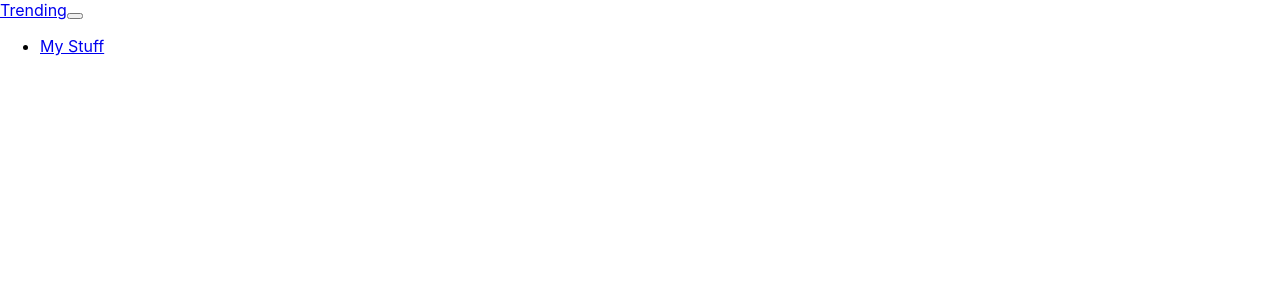
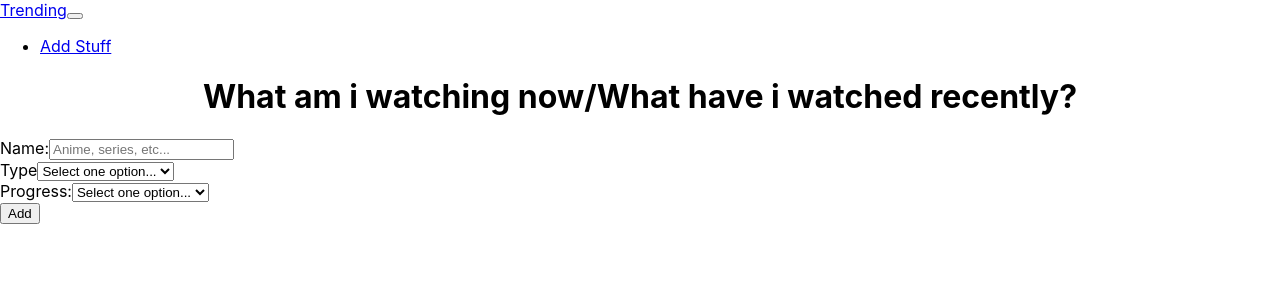
Before and after one commit to jvam90/anime-app, a React (Create React App) app: page /addstuff in a window 1280 px wide. Before the commit this address had no page. Shown: the top 300 px of the page. Built offline with nearby package versions, Linux system fonts and the light colour scheme; the HTML template or start-up script is replaced by a standard one.

Commit message:
Rename stuff and save animes to database.

```diff
--- a/src/App.js
+++ b/src/App.js
@@ -1,15 +1,15 @@
-import { BrowserRouter as Router, Routes, Route } from 'react-router-dom';
-import Navbar from './components/Navbar';
-import Homepage from './pages/Homepage';
-import MyStuffPage from './pages/MyStuffPage';
+import { BrowserRouter as Router, Routes, Route } from "react-router-dom";
+import Navbar from "./components/Navbar";
+import Homepage from "./pages/Homepage";
+import AddStuffPage from "./pages/AddStuffPage";
 
 function App() {
   return (
     <Router>
       <Navbar></Navbar>
       <Routes>
-        <Route path='/' element={<Homepage/>}></Route>
-        <Route path='/mystuff' element={<MyStuffPage/>}></Route>
+        <Route path="/" element={<Homepage />}></Route>
+        <Route path="/addstuff" element={<AddStuffPage />}></Route>
       </Routes>
     </Router>
   );
--- /dev/null
+++ b/src/components/MyStuffTable.js
@@ -0,0 +1,3 @@
+function MyStuffTable() {}
+
+export default MyStuffTable;
--- a/src/components/Navbar.js
+++ b/src/components/Navbar.js
@@ -1,26 +1,42 @@
-import './Navbar.css';
-import { Link } from 'react-router-dom';
+import "./Navbar.css";
+import { Link } from "react-router-dom";
 
 function Navbar() {
   return (
     <div>
       <nav className="navbar navbar-expand-lg bg-light">
         <div className="container-fluid">
-                    <Link className="navbar-brand" to="/">Trending</Link>
-                    <button className="navbar-toggler" type="button" data-bs-toggle="collapse" data-bs-target="#navbarNav" aria-controls="navbarNav" aria-expanded="false" aria-label="Toggle navigation">
+          <Link className="navbar-brand" to="/">
+            Trending
+          </Link>
+          <button
+            className="navbar-toggler"
+            type="button"
+            data-bs-toggle="collapse"
+            data-bs-target="#navbarNav"
+            aria-controls="navbarNav"
+            aria-expanded="false"
+            aria-label="Toggle navigation"
+          >
             <span className="navbar-toggler-icon"></span>
           </button>
           <div className="collapse navbar-collapse" id="navbarNav">
             <ul className="navbar-nav">
               <li className="nav-item">
-                                <Link className="nav-link active" aria-current="page" to="/mystuff">My Stuff</Link>
+                <Link
+                  className="nav-link active"
+                  aria-current="page"
+                  to="/addstuff"
+                >
+                  Add Stuff
+                </Link>
               </li>
             </ul>
           </div>
         </div>
       </nav>
     </div>
-    )
+  );
 }
 
 export default Navbar;
--- a/src/pages/MyStuffPage.js
+++ b/src/pages/AddStuffPage.js
@@ -1,12 +1,46 @@
-import "./MyStuffPage.css";
+import { useState } from "react";
+import "./AddStuffPage.css";
 
-function MyStuffPage() {
+function AddStuffPage() {
+  const [name, setName] = useState("");
+  const [type, setType] = useState("");
+  const [progress, setProgress] = useState("");
+
+  const handleSubmit = (e) => {
+    e.preventDefault();
+    const anime = {
+      name: name,
+      type: type,
+      progress: progress,
+    };
+    return fetch("http://localhost:3333/anime", {
+      method: "POST",
+      body: JSON.stringify(anime),
+      headers: {
+        "Content-Type": "application/json",
+      },
+    })
+      .then((response) => {
+        if (response.status >= 200 && response.status < 300) {
+          alert("Saved!");
+          window.location.reload();
+        } else {
+          alert("Something went wrong!");
+        }
+      })
+      .catch((err) => err);
+  };
+
   return (
     <div className="h-100">
       <div className="container h-100">
         <div className="row h-100 justify-content-center align-items-center">
           <div className="col-10 col-md-8 col-lg-6">
-            <form className="form-example" action="" method="post">
+            <form
+              className="form-example"
+              method="post"
+              onSubmit={handleSubmit}
+            >
               <h1 id="formTitle">
                 What am i watching now/What have i watched recently?
               </h1>
@@ -18,11 +52,17 @@ function MyStuffPage() {
                   id="name"
                   placeholder="Anime, series, etc..."
                   name="name"
+                  onChange={(e) => setName(e.target.value)}
                 />
               </div>
               <div className="form-group">
                 <label htmlFor="type">Type</label>
-                <select defaultValue="" className="form-control" id="type">
+                <select
+                  defaultValue=""
+                  className="form-control"
+                  id="type"
+                  onChange={(e) => setType(e.target.value)}
+                >
                   <option value="">Select one option...</option>
                   <option value="anime">Anime</option>
                   <option value="tvshow">TV Show</option>
@@ -32,10 +72,12 @@ function MyStuffPage() {
               <div className="form-group">
                 <label htmlFor="progress">Progress:</label>
                 <select
-                  defaultValue="0%"
+                  defaultValue=""
                   className="form-control"
                   id="progress"
+                  onChange={(e) => setProgress(e.target.value)}
                 >
+                  <option value="">Select one option...</option>
                   <option value="0%">0%</option>
                   <option value="10%">10%</option>
                   <option value="20%">20%</option>
@@ -53,7 +95,7 @@ function MyStuffPage() {
                 type="submit"
                 className="btn btn-primary btn-customized mt-4"
               >
-                Login
+                Add
               </button>
             </form>
           </div>
@@ -63,4 +105,4 @@ function MyStuffPage() {
   );
 }
 
-export default MyStuffPage;
+export default AddStuffPage;
```
Also changed, not shown: src/pages/AddStuffPage.css (renamed from src/pages/MyStuffPage.css). Lines whose indentation alone changed are shown as unchanged.
